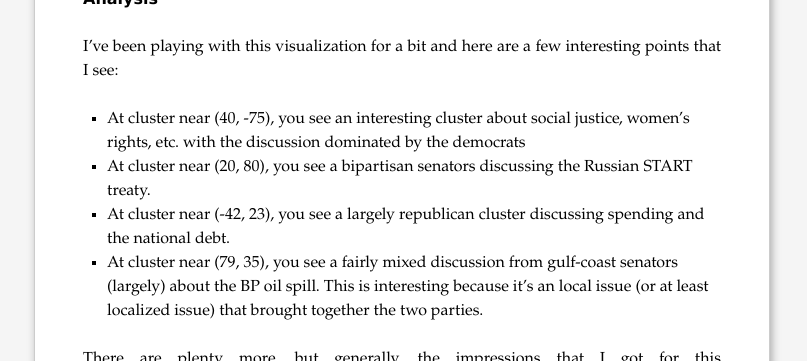
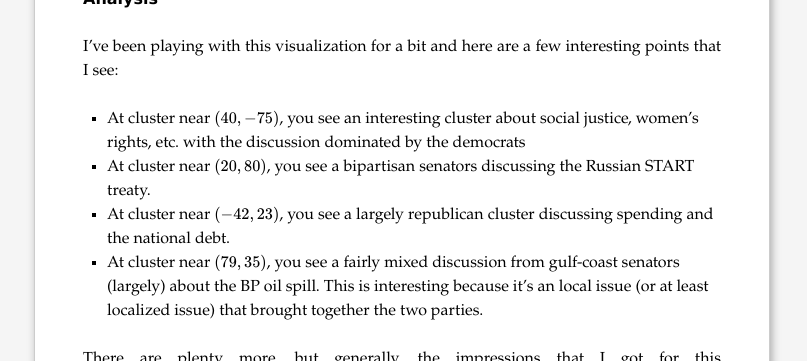
Before and after one commit to cestella/cestella.github.io, a Jekyll site: the page built from _posts/2014-05-07-senate-speech-investigation.markdown, in a window 1280 px wide and 900 px high, scrolled down 2485 px. Shown: the part 149-510 px from the top of the window, without its empty margins (238-1045 px from the left). Built offline with Jekyll 4.4.1, drawn with Linux system fonts in a browser that asks for light colours; nearby versions of some CDN libraries; formulas are drawn with MathJax 3; a script that is not in the unit is left out; comment, search, counter and statistics services are not loaded.

Commit message:
Updating log to be mathtext

```diff
--- a/_posts/2014-05-07-senate-speech-investigation.markdown
+++ b/_posts/2014-05-07-senate-speech-investigation.markdown
@@ -347,10 +347,10 @@ Analysis
 
 I've been playing with this visualization for a bit and here are a few interesting points that I see:
 
-* At cluster near (40, -75), you see an interesting cluster about social justice, women's rights, etc. with the discussion dominated by the democrats
-* At cluster near (20, 80), you see a bipartisan senators discussing the Russian START treaty.
-* At cluster near (-42, 23), you see a largely republican cluster discussing spending and the national debt.
-* At cluster near (79, 35), you see a fairly mixed discussion from gulf-coast senators (largely) about the BP oil spill.  This is interesting because it's an local issue (or at least localized issue) that brought together the two parties.
+* At cluster near $(40, -75)$, you see an interesting cluster about social justice, women's rights, etc. with the discussion dominated by the democrats
+* At cluster near $(20, 80)$, you see a bipartisan senators discussing the Russian START treaty.
+* At cluster near $(-42, 23)$, you see a largely republican cluster discussing spending and the national debt.
+* At cluster near $(79, 35)$, you see a fairly mixed discussion from gulf-coast senators (largely) about the BP oil spill.  This is interesting because it's an local issue (or at least localized issue) that brought together the two parties.
 
 There are plenty more, but generally, the impressions that I got for this organization/visualization technique were on the whole favorable:
 
```
